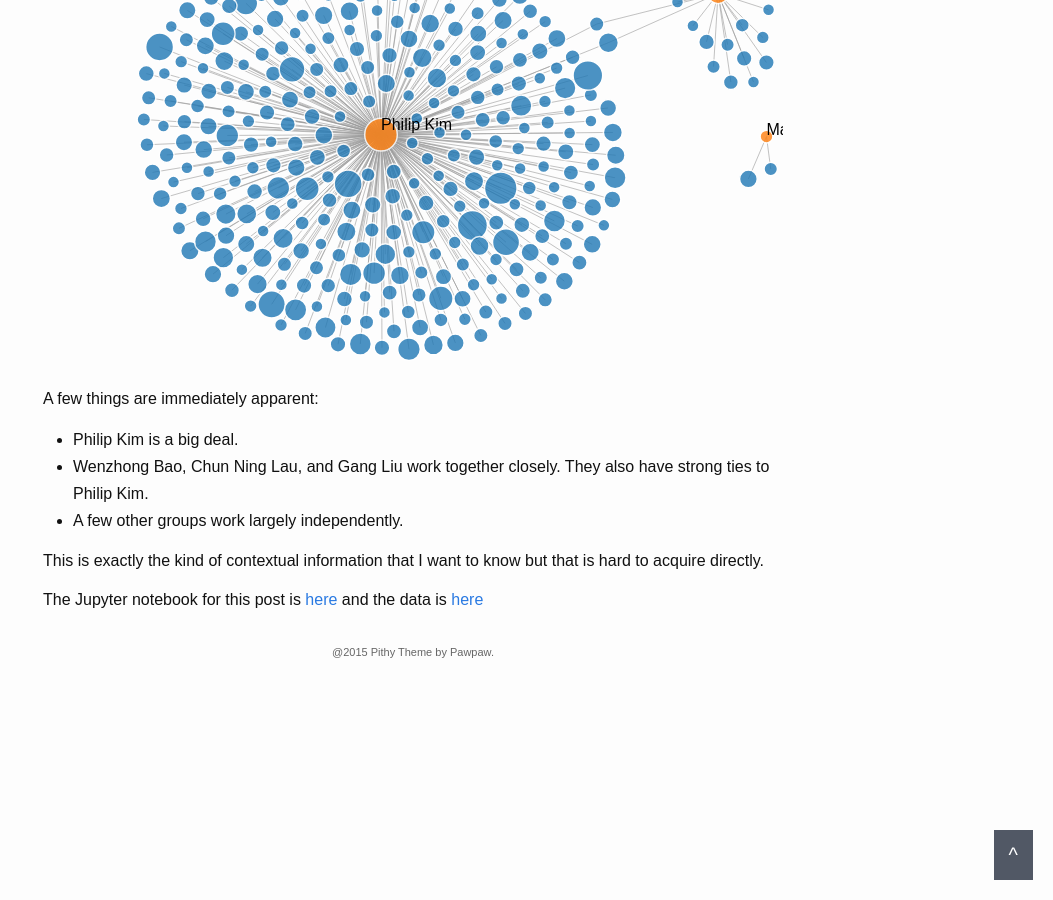
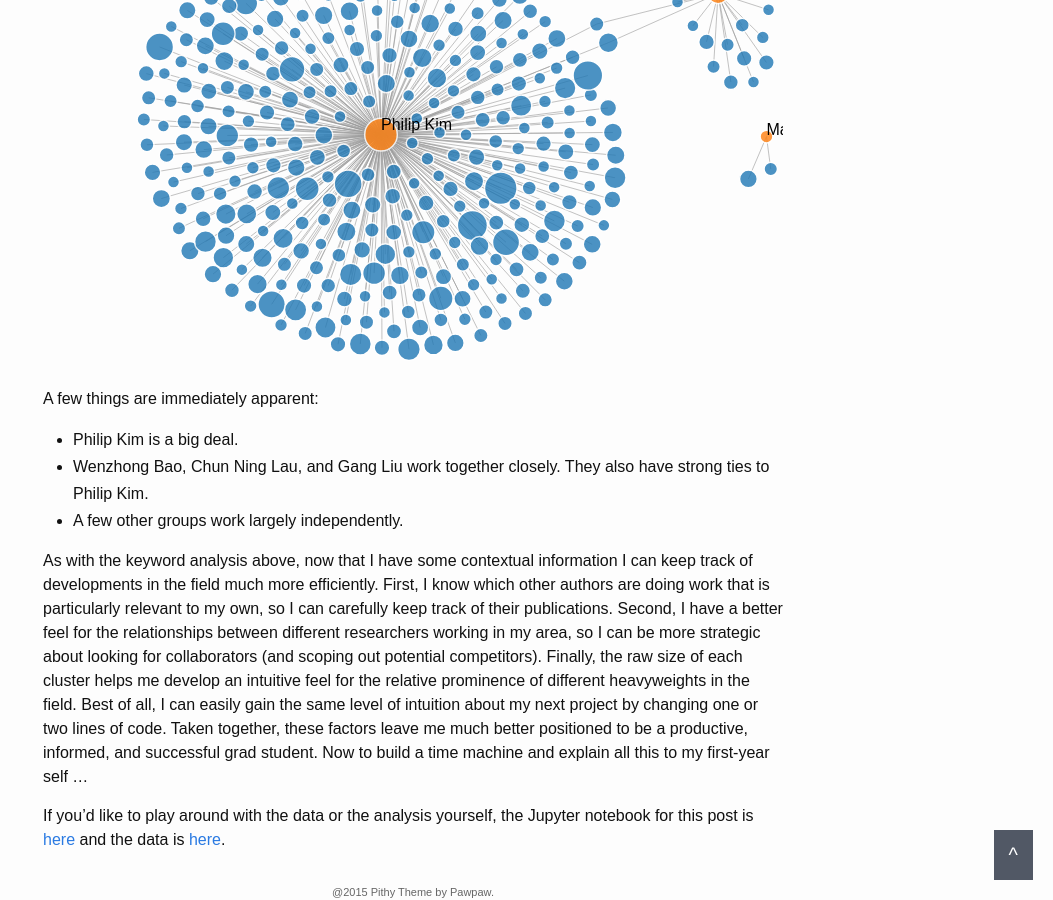
Before and after one commit to hinnefe2/hinnefe2.github.io, a Jekyll site: the page built from _posts/2015-11-24-marchmeeting.md, in a window 1280 px wide and 900 px high, scrolled down 9800 px. Shown: the whole window, without its empty margins (227-1280 px from the left). Built offline with Jekyll 4.4.1, drawn with Linux system fonts in a browser that asks for light colours; formulas are drawn with MathJax 3.

Commit message:
added conclusion paragraph

```diff
--- a/_posts/2015-11-24-marchmeeting.md
+++ b/_posts/2015-11-24-marchmeeting.md
@@ -550,8 +550,18 @@ A few things are immediately apparent:
 have strong ties to Philip Kim.
 - A few other groups work largely independently.
 
-This is exactly the kind of contextual information that I want to know but that
-is hard to acquire directly.
+As with the keyword analysis above, now that I have some contextual information I can
+keep track of developments in the field much more efficiently. First, I know which other authors
+are doing work that is particularly relevant to my own, so I can carefully keep track of their
+publications. Second, I have a better feel for the relationships between different researchers working
+in my area, so I can be more strategic about looking for collaborators (and scoping out potential competitors).
+Finally, the raw size of each cluster helps me develop an intuitive feel for the relative prominence
+of different heavyweights in the field. Best of all, I can easily gain the
+same level of intuition about my next project by changing one or two lines of code.
+Taken together, these factors leave me much better positioned
+to be a productive, informed, and successful grad student. Now to build a time machine and explain
+all this to my first-year self ...
 
-The Jupyter notebook for this post is [here]({{ BASE_PATH }}/notebooks/marchmeeting.ipynb) and
-the data is [here]({{ BASE_PATH }}/data/marchmeeting.tar.gz)
+If you'd like to play around with the data or the analysis yourself, the Jupyter notebook for this post
+is [here]({{ BASE_PATH }}/notebooks/marchmeeting.ipynb) and
+the data is [here]({{ BASE_PATH }}/data/marchmeeting.tar.gz).
```
